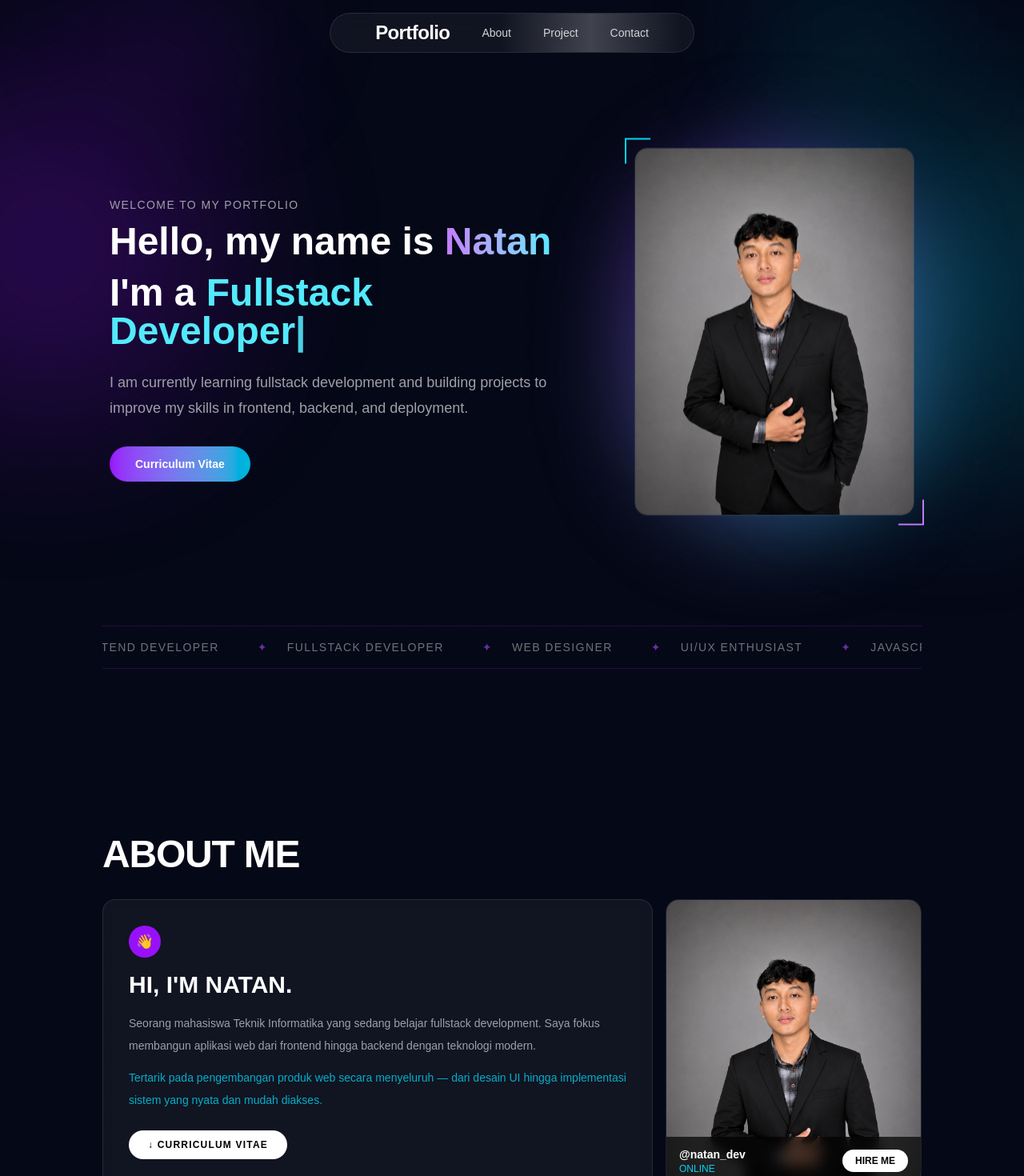
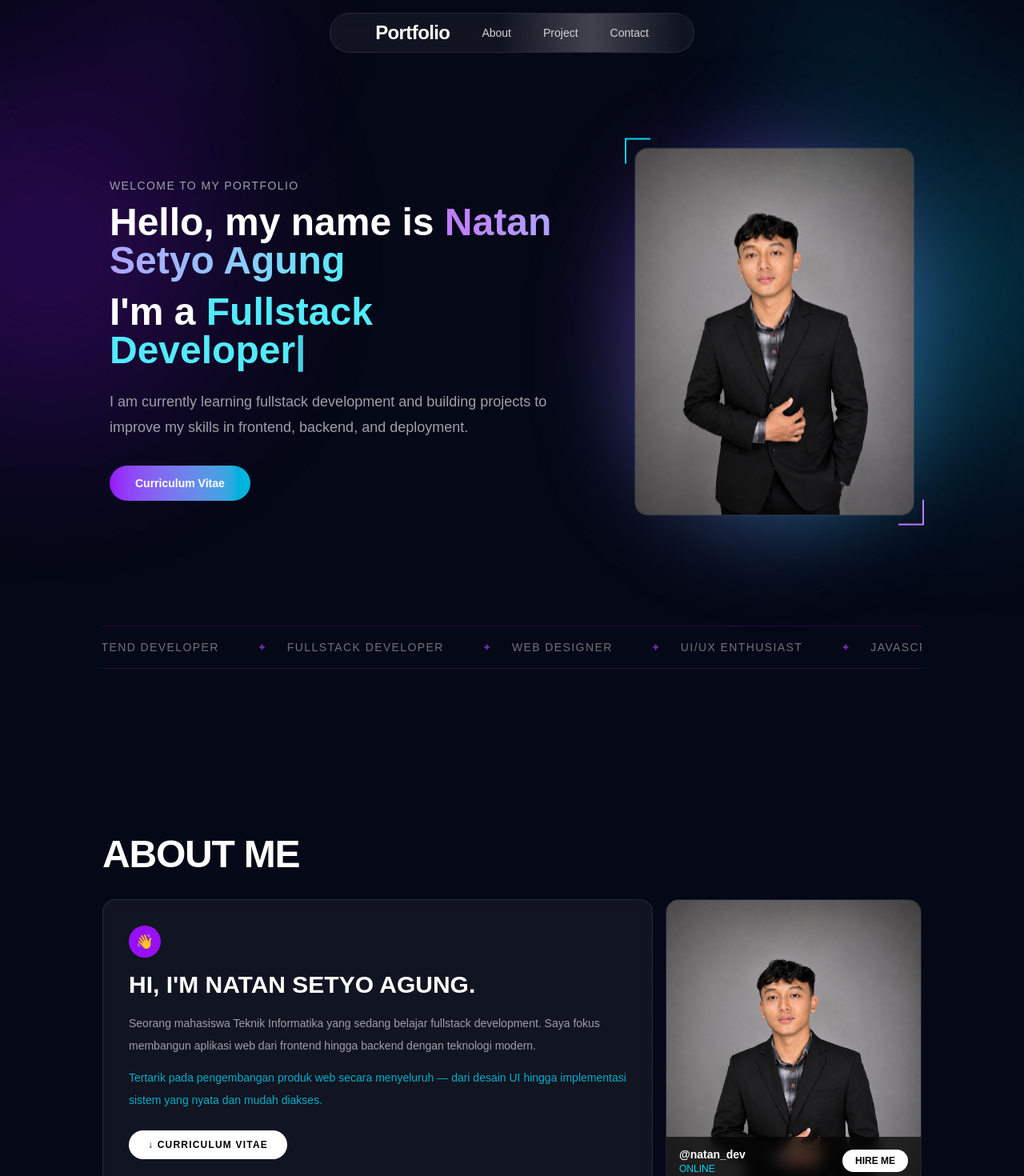
Before and after one commit to nathanstya/portfolio-natan, a Next.js app: page / in a window 1280 px wide. Shown: the top 1470 px of the page at 80% size. Built offline with nearby package versions, Linux system fonts and the light colour scheme.

Commit message:
update name to Natan Setyo Agung

```diff
--- a/app/page.tsx
+++ b/app/page.tsx
@@ -142,7 +142,7 @@ export default function Home() {
               <h2 className="text-4xl font-semibold sm:text-5xl">
                 Hello, my name is{" "}
                 <span className="bg-gradient-to-r from-purple-400 to-cyan-300 bg-clip-text text-transparent">
-                  Natan
+                  Natan Setyo Agung
                 </span>
               </h2>
 
@@ -200,7 +200,7 @@ export default function Home() {
             <div className="mb-4 grid grid-cols-1 gap-4 lg:grid-cols-[1fr_320px]">
               <div className="rounded-2xl border border-white/10 bg-white/5 p-8 backdrop-blur-sm">
                 <div className="mb-4 flex h-10 w-10 items-center justify-center rounded-full bg-purple-600 text-lg">👋</div>
-                <h3 className="mb-4 text-2xl font-black uppercase sm:text-3xl">Hi, I&apos;m Natan.</h3>
+                <h3 className="mb-4 text-2xl font-black uppercase sm:text-3xl">Hi, I&apos;m Natan Setyo Agung.</h3>
                 <p className="mb-3 text-sm leading-7 text-zinc-400">
                   Seorang mahasiswa Teknik Informatika yang sedang belajar fullstack development. Saya fokus membangun aplikasi web dari frontend hingga backend dengan teknologi modern.
                 </p>
```
